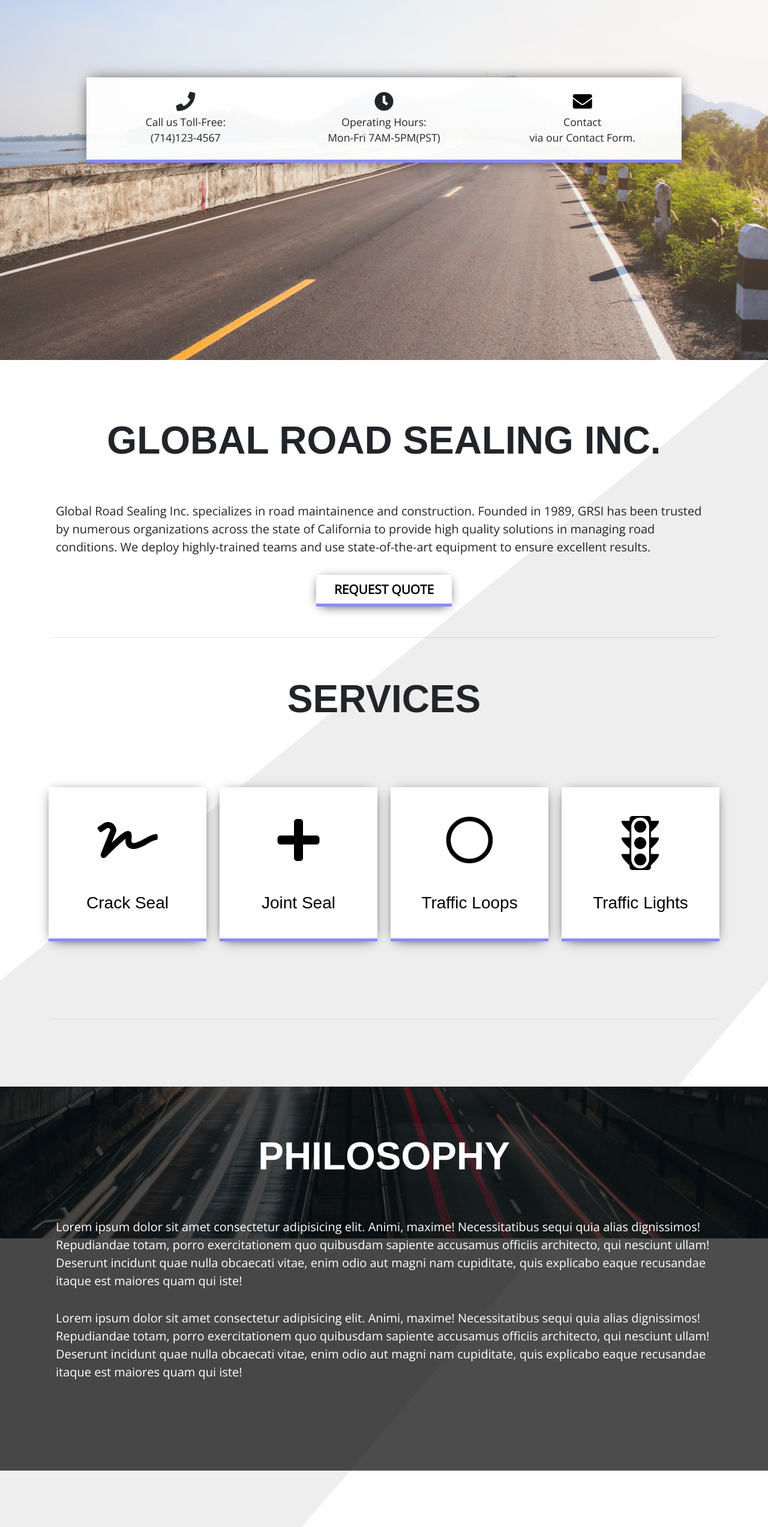
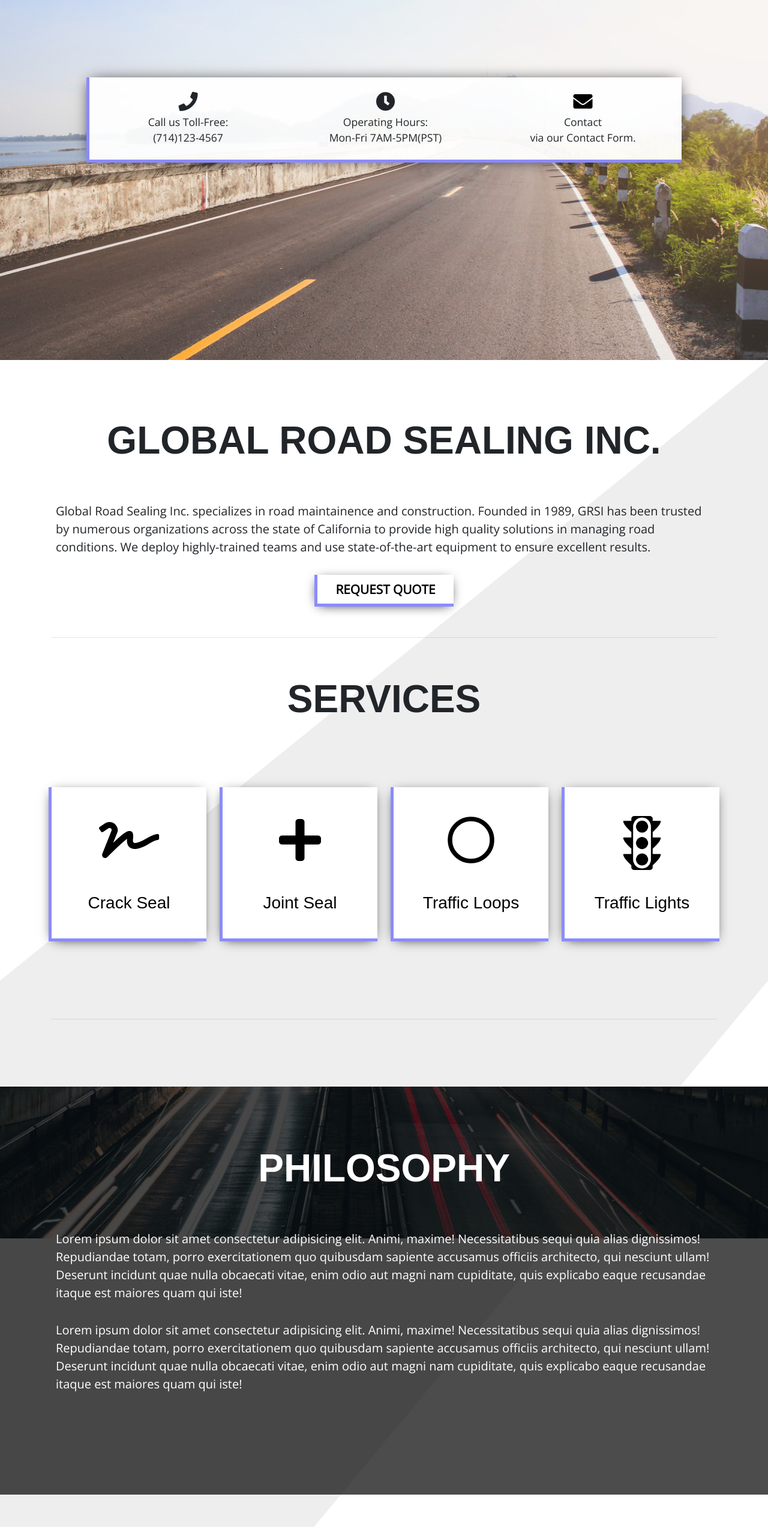
Before and after one commit to AlexanderDLe/GRSI, a React (Create React App) app in the folder client/: page / in a window 1280 px wide. Shown: the part 200-2745 px from the top of the page at 60% size. Built offline with nearby package versions, Linux system fonts and the light colour scheme; the HTML template or start-up script is replaced by a standard one; a web font is replaced by a local one.

Commit message:
Left-border styling.

```diff
--- a/client/src/App.css
+++ b/client/src/App.css
@@ -22,6 +22,7 @@ a:hover {
 .request-button {
   border-radius: 0;
   border-bottom: 5px solid rgb(139, 139, 255);
+  border-left: 5px solid rgb(139, 139, 255);
   background: rgba(0, 0, 0, 0);
   color: black;
   font-family: Open Sans;
@@ -138,6 +139,7 @@ nav {
 .landing-box {
   background-color: rgba(255, 255, 255, 0.95);
   border-bottom: 5px solid rgb(139, 139, 255);
+  border-left: 5px solid rgb(139, 139, 255);
   width: 88%;
   max-width: 992px;
   font-family: Open Sans;
@@ -191,6 +193,7 @@ nav {
 }
 .service-card {
   border-bottom: 5px solid rgb(139, 139, 255);
+  border-left: 5px solid rgb(139, 139, 255);
   background: #fff;
   box-shadow: 0px 3px 20px -8px black;
   width: 95%;
@@ -225,7 +228,7 @@ nav {
 }
 .landing-philosophy-box {
   position: relative;
-  min-height: 80vh;
+  min-height: 85vh;
   background: url('img/CityRoad.jpeg') no-repeat center;
   background-size: cover;
   display: flex;
```
